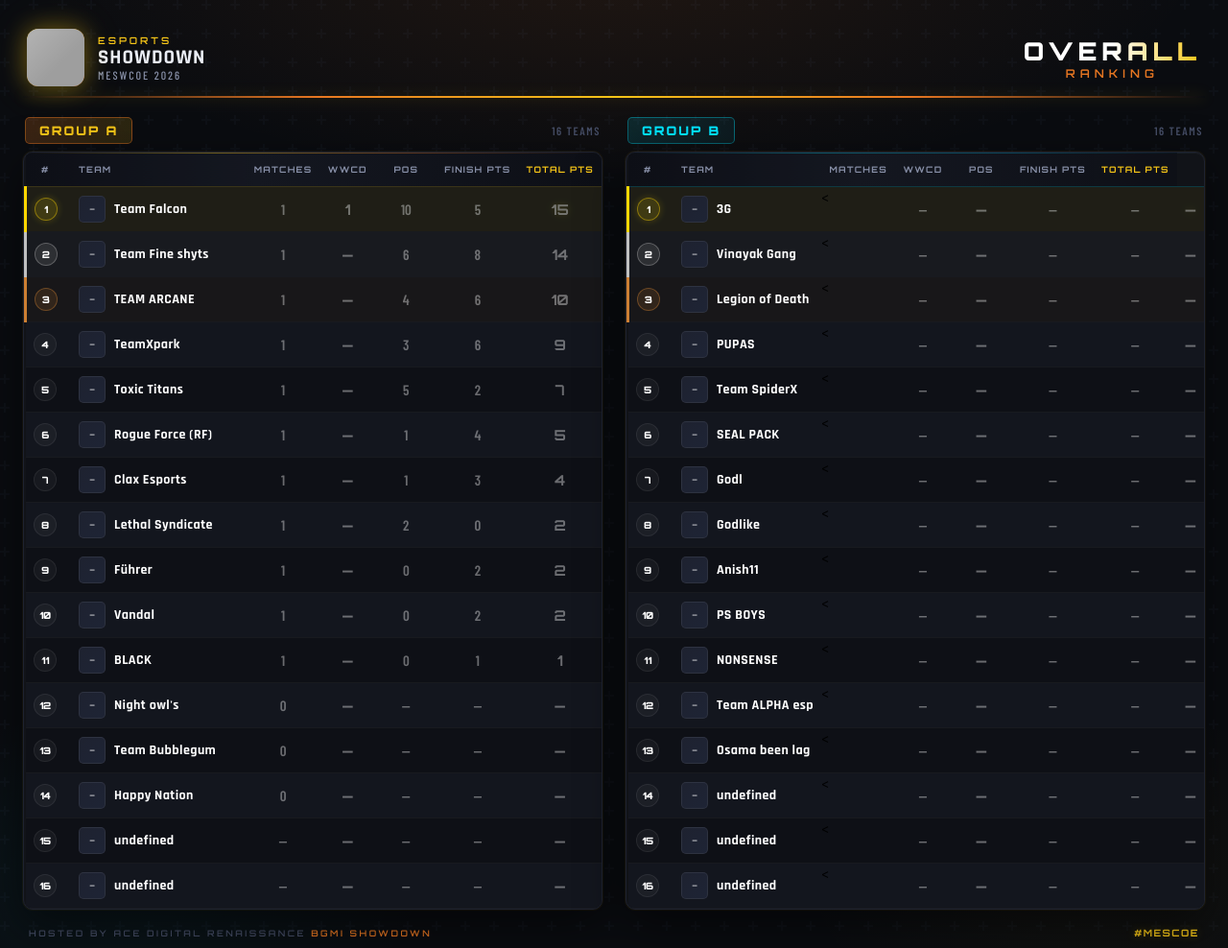
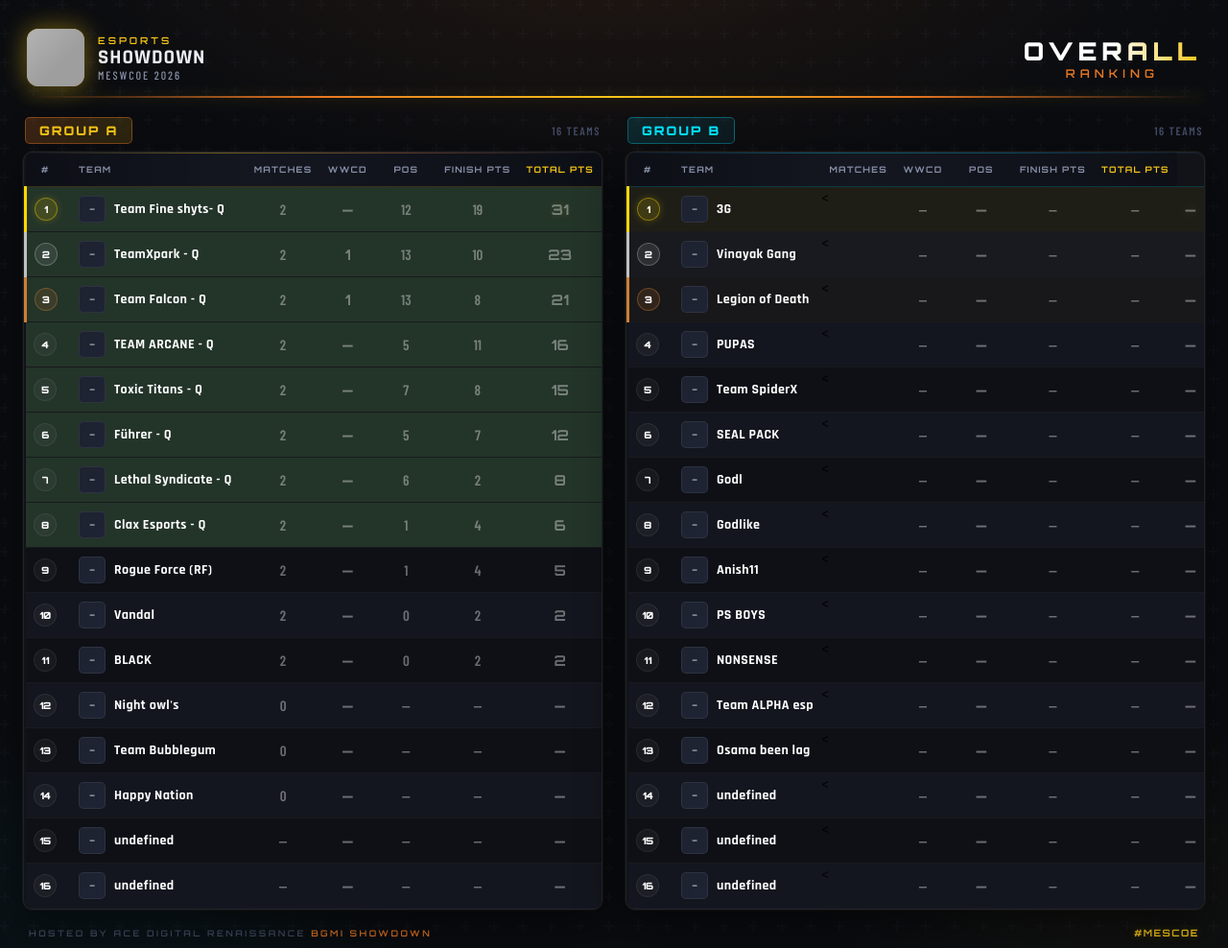
Before and after one commit to yuvi-05/BGMI-SHOWNDOWN-PointsTable--, a Flask app: page / in a window 1280 px wide. Shown: the top 988 px of the page at 96% size. Run offline with Flask 3, Linux system fonts and the light colour scheme; some web fonts are replaced; grey boxes are pictures that could not be loaded.

Commit message:
Group A - Match 2

```diff
--- a/templates/index.html
+++ b/templates/index.html
@@ -254,6 +254,15 @@
   tbody tr:nth-child(even) { background: var(--row-even); }
   tbody tr:nth-child(odd)  { background: var(--row-odd); }
   tbody tr:hover { background: var(--row-hover) !important; transform: translateX(2px); }
+  .table-block:nth-child(1) tbody tr:nth-child(1) { background: rgba(144,238,144,0.15) !important; }
+  .table-block:nth-child(1) tbody tr:nth-child(2) { background: rgba(144,238,144,0.15) !important; }
+  .table-block:nth-child(1) tbody tr:nth-child(3) { background: rgba(144,238,144,0.15) !important; }
+  .table-block:nth-child(1) tbody tr:nth-child(4) { background: rgba(144,238,144,0.15) !important; }
+  .table-block:nth-child(1) tbody tr:nth-child(5) { background: rgba(144,238,144,0.15) !important; }
+  .table-block:nth-child(1) tbody tr:nth-child(6) { background: rgba(144,238,144,0.15) !important; }
+  .table-block:nth-child(1) tbody tr:nth-child(7) { background: rgba(144,238,144,0.15) !important; }
+  .table-block:nth-child(1) tbody tr:nth-child(8) { background: rgba(144,238,144,0.15) !important; }
+
   tbody tr:nth-child(1) { background: rgba(255,215,0,0.06); }
   tbody tr:nth-child(2) { background: rgba(192,192,192,0.04); }
   tbody tr:nth-child(3) { background: rgba(205,127,50,0.04); }
@@ -461,15 +470,15 @@
 <script>
   function buildRowsA() {
     const tbody = document.getElementById('tbodyA');
-    let teamA = ["Team Falcon",
-    "Team Fine shyts",
-    "TEAM ARCANE",
-    "TeamXpark",
-    "Toxic Titans",
+    let teamA = ["Team Fine shyts- Q",
+    "TeamXpark - Q",
+    "Team Falcon - Q",
+    "TEAM ARCANE - Q",
+    "Toxic Titans - Q",
+    "Führer - Q",
+    "Lethal Syndicate - Q",
+    "Clax Esports - Q",
     "Rogue Force (RF)",
-    "Clax Esports",
-    "Lethal Syndicate",
-    "Führer",
     "Vandal",
     "BLACK",
 
@@ -478,11 +487,11 @@
     "Happy Nation"
     ];
 
-    let wwcdA = ["1","","","","","","","","","","","","","","",""];
-    let posA = ["10","6","4","3","5","1","1","2","0","0","0","","","","",""];
-    let matchesA = ["1","1","1","1","1","1","1","1","1","1","1","0","0","0","",""];
-    let finishPtsA = ["5","8","6","6","2","4","3","0","2","2","1","","","","",""];
-    let totalPtsA = ["15","14","10","9","7","5","4","2","2","2","1","","","","",""];
+    let wwcdA = ["","1","1","","","","","","","","","","","","",""];
+    let posA = ["12","13","13","5","7","5","6","1","1","0","0","","","","",""];
+    let matchesA = ["2","2","2","2","2","2","2","2","2","2","2","0","0","0","",""];
+    let finishPtsA = ["19","10","8","11","8","7","2","4","4","2","2","","","","",""];
+    let totalPtsA = ["31","23","21","16","15","12","8","6","5","2","2","","","","",""];
     for (let i = 1; i <= 16; i++) {
       const tr = document.createElement('tr');
       tr.innerHTML = `
```
